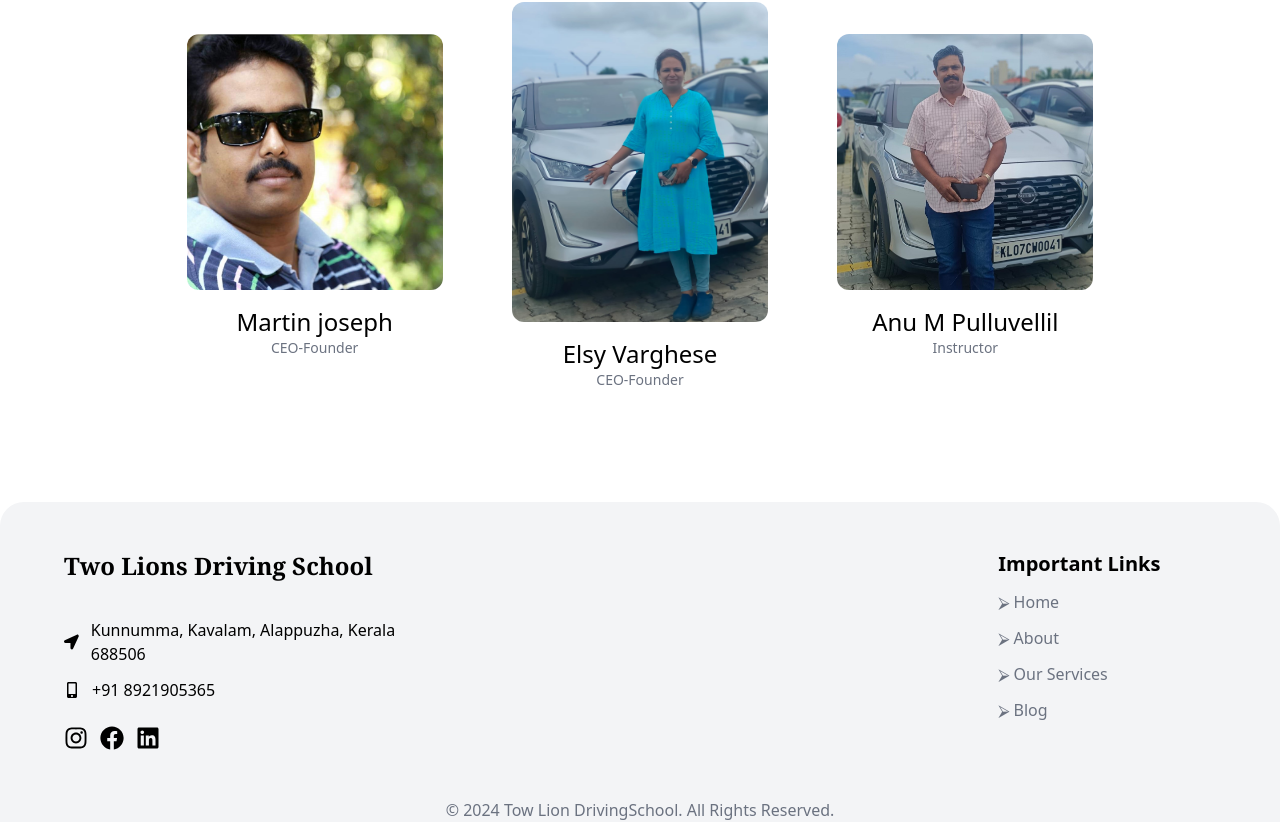
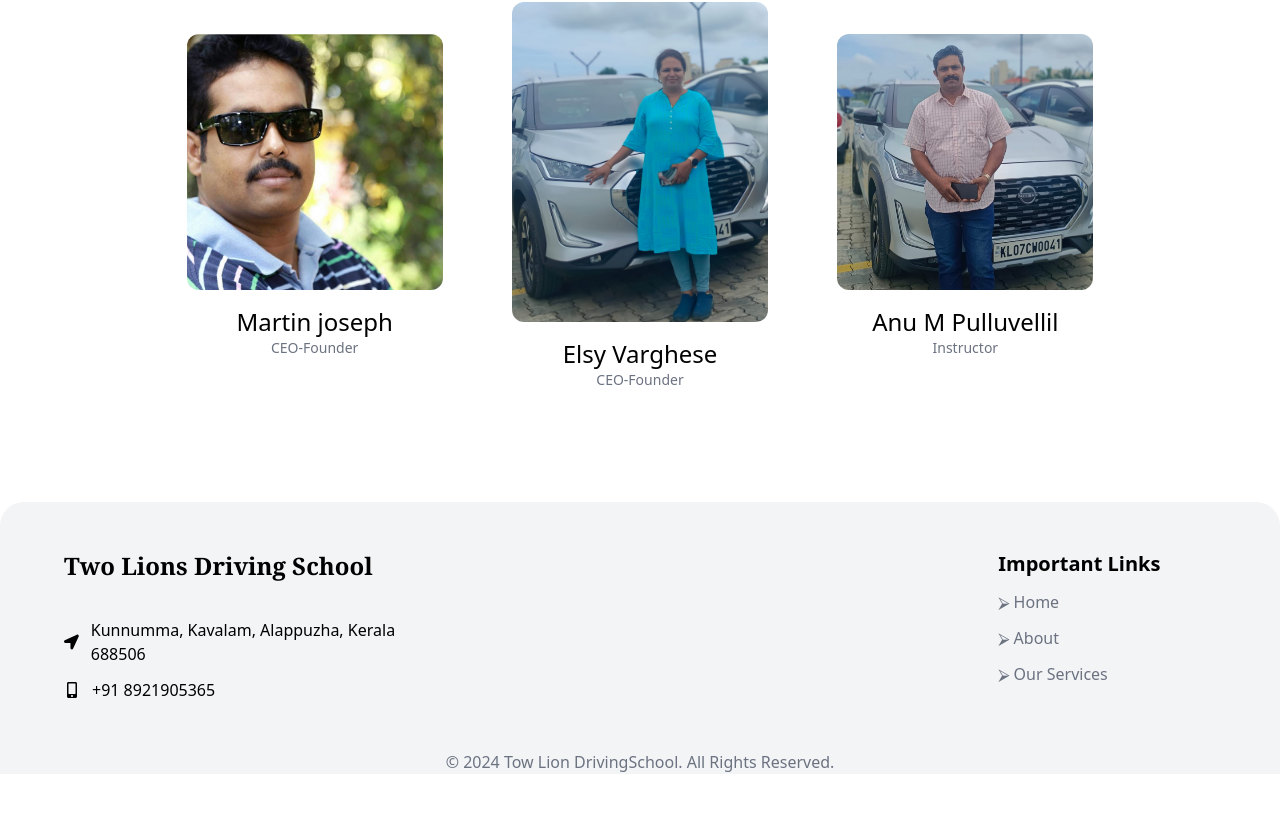
Before and after one commit to towlionsdrivingschool/TowLionsDrivingSchool, a React (Create React App) app: page / in a window 1280 px wide. Shown: the part 5224-6046 px from the top of the page. After the commit the page ends 5998 px from the top, so only its background shows below. Built offline with nearby package versions, Linux system fonts and the light colour scheme.

Commit message:
onclick fuction updated

```diff
--- a/src/components/Footer/Footer.jsx
+++ b/src/components/Footer/Footer.jsx
@@ -21,10 +21,7 @@ const FooterLinks = [
     title: "Our Services",
     link: "our Services",
   },
-  {
-    title: "Blog",
-    link: "contact us",
-  },
+
 ];
 const Footer = () => {
   return (
@@ -50,17 +47,6 @@ const Footer = () => {
               <p>+91 8921905365</p>
             </div>
             {/* Social Handle */}
-            <div className="flex items-center gap-3 mt-6">
-              <a href="#">
-                <FaInstagram className="text-2xl hover:text-primary duration-300" />
-              </a>
-              <a href="#">
-                <FaFacebook className="text-2xl hover:text-primary duration-300" />
-              </a>
-              <a href="#">
-                <FaLinkedin className="text-2xl hover:text-primary duration-300" />
-              </a>
-            </div>
           </div>
           {/* Links */}
           <div className="grid grid-cols-2 sm:grid-cols-3 col-span-2 md:pl-10 ">
--- a/src/components/Navbar/Navbar.jsx
+++ b/src/components/Navbar/Navbar.jsx
@@ -118,7 +118,7 @@ const Navbar = ({ theme, setTheme }) => {
           </div>
         </div>
       </div>
-      <ResponsiveMenu showMenu={showMenu} />
+      <ResponsiveMenu showMenu={showMenu} setShowMenu={setShowMenu} />
     </div>
   );
 };
--- a/src/components/Navbar/ResponsiveMenu.jsx
+++ b/src/components/Navbar/ResponsiveMenu.jsx
@@ -4,7 +4,7 @@ import { Link } from "react-scroll";
 
 import { Navlinks } from "./Navbar";
 
-const ResponsiveMenu = ({ showMenu, }) => {
+const ResponsiveMenu = ({ showMenu, setShowMenu }) => {
   console.log("showMenu", showMenu);
   return (
     <div
@@ -16,22 +16,19 @@ const ResponsiveMenu = ({ showMenu, }) => {
         <nav className="mt-12">
           <ul className="space-y-4 text-xl">
             {Navlinks.map((data) => (
-              <li   >
+              <li>
                 <Link
-
                   className="mb-5 inline-block cursor-pointer"
                   to={data.link}
                   smooth={true}
                   offset={0}
                   duration={500}
+                  onClick={() => setShowMenu(!showMenu)}
                 >
                   {data.name}
-
                 </Link>
-
               </li>
             ))}
-
           </ul>
         </nav>
       </div>
```
